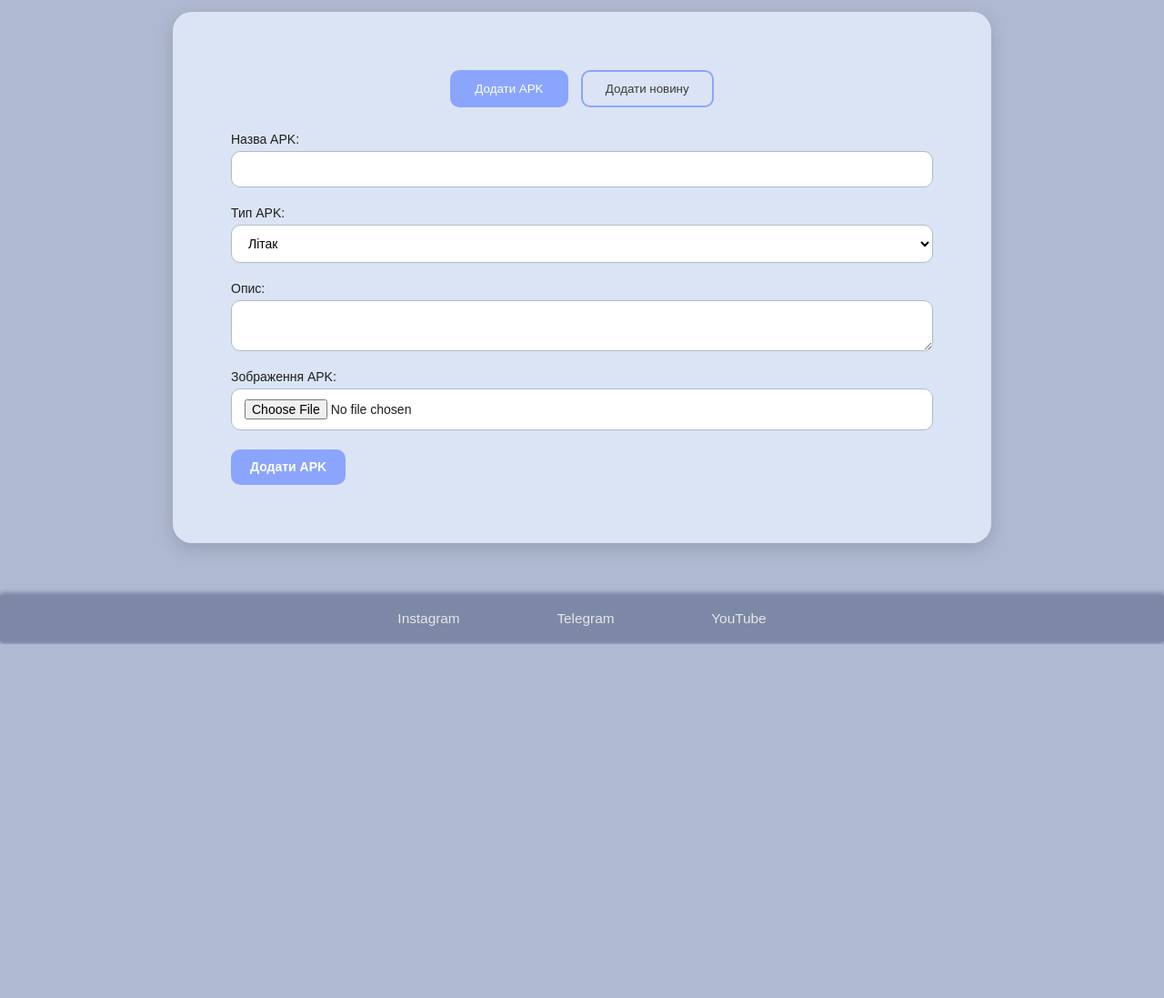
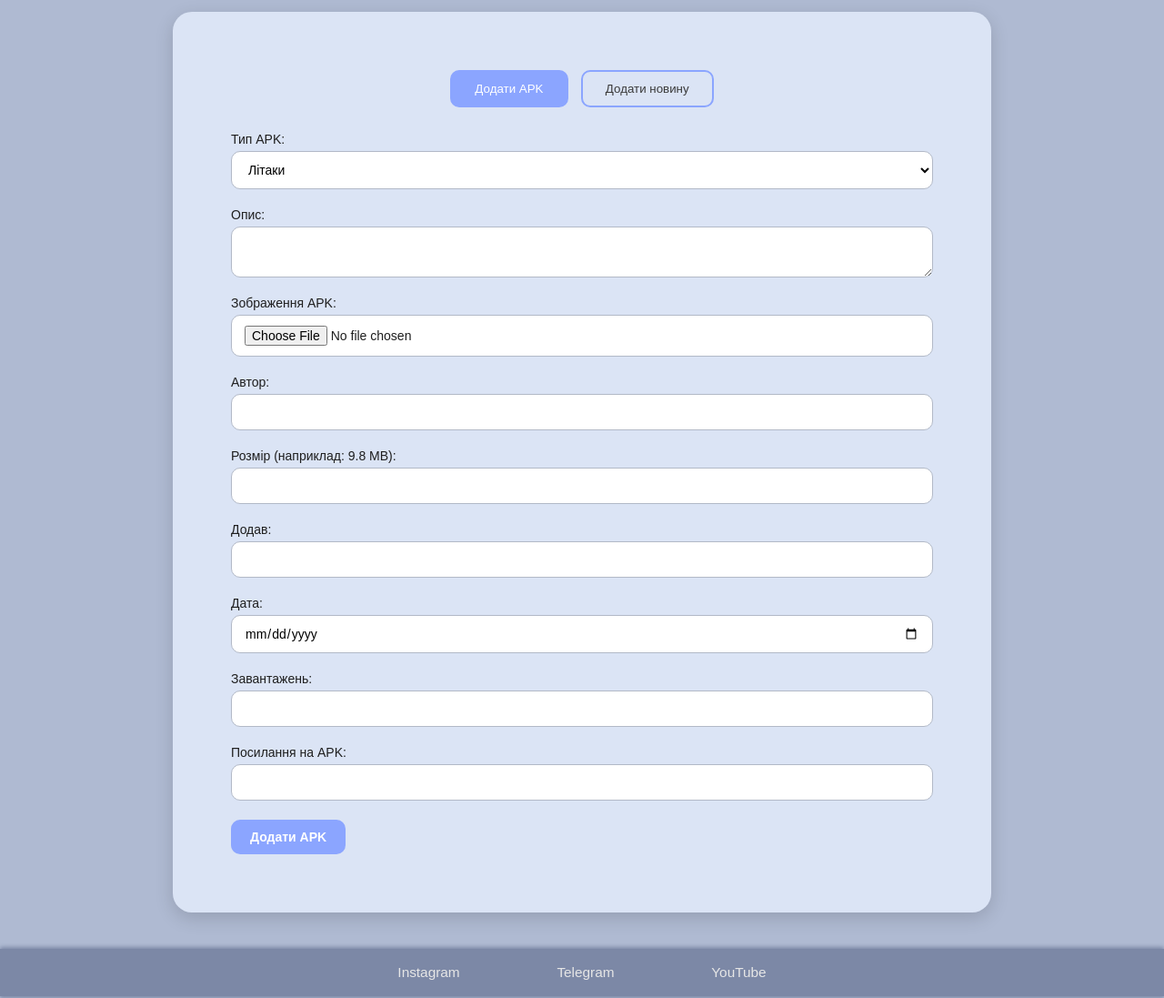
Before and after one commit to oleksandrTatkov1/AircraftSandbox, a PHP site: page /adminPanel.html in a window 1280 px wide. Shown: the part 95-1192 px from the top of the page at 91% size. Before the commit the page ends 803 px from the top, so only its background shows below. Run offline with PHP 8.4, Linux system fonts and the light colour scheme.

Commit message:
CreateCardFromAdmin

```diff
--- a/AircraftSandbox/AircraftSandbox/AircraftSandbox/PHP/clases/ApkInfo.php
+++ b/AircraftSandbox/AircraftSandbox/AircraftSandbox/PHP/clases/ApkInfo.php
@@ -13,7 +13,8 @@ class ApkInfo {
     public $downloads;
     public $imagePath;
     public $description;
-    public $category; // нове поле
+    public $category;
+    public $apkLink;
 
     public function __construct() {
         $this->id = 0;
@@ -25,6 +26,7 @@ class ApkInfo {
         $this->imagePath = '';
         $this->description = '';
         $this->category = '';
+        $this->apkLink = '';
     }
 
     public function loadFromDB($db, $id) {
@@ -51,6 +53,7 @@ class ApkInfo {
     $this->imagePath   = $apk['ImagePath'];
     $this->description = $apk['Description'];
     $this->category    = $apk['Category'];
+    $this->apkLink     = $apk['ApkLink'];
 
     return true;
 }
--- a/AircraftSandbox/AircraftSandbox/AircraftSandbox/adminPanel.html
+++ b/AircraftSandbox/AircraftSandbox/AircraftSandbox/adminPanel.html
@@ -57,24 +57,52 @@
         </div>
 
               <form class="admin-panel__form admin-panel__form--apk is-visible" enctype="multipart/form-data">
-          <label class="admin-panel__label">Назва APK:
-            <input class="admin-panel__input" type="text" name="apkTitle" required>
-          </label>
+
                 <label class="admin-panel__label">Тип APK:
-            <select class="admin-panel__input" name="apkType">
-              <option value="plane">Літак</option>
+          <select class="admin-panel__input" name="apkType" required>
+            <option value="plane">Літаки</option>
+            <option value="skinsPlane">Скіни на літаки</option>
             <option value="ground">Наземний транспорт</option>
-              <option value="weather">Погода</option>
-              <option value="avatar">Аватар</option>
+            <option value="skinsGround">Скіни на наземний транспорт</option>
+            <option value="weather">Погодні умови</option>
+            <option value="avatar">Аватари</option>
+            <option value="skinsAvatar">Скіни для аватара</option>
             <option value="infra">Інфраструктура</option>
           </select>
         </label>
+
         <label class="admin-panel__label">Опис:
           <textarea class="admin-panel__input" name="apkDesc" required></textarea>
         </label>
+
         <label class="admin-panel__label">Зображення APK:
           <input class="admin-panel__input" type="file" name="apkImage" accept="image/*" required>
         </label>
+
+        <label class="admin-panel__label">Автор:
+          <input class="admin-panel__input" type="text" name="apkAuthor" required>
+        </label>
+
+        <label class="admin-panel__label">Розмір (наприклад: 9.8 MB):
+          <input class="admin-panel__input" type="text" name="apkSize" required>
+        </label>
+
+        <label class="admin-panel__label">Додав:
+          <input class="admin-panel__input" type="text" name="apkAddedBy" required>
+        </label>
+
+        <label class="admin-panel__label">Дата:
+          <input class="admin-panel__input" type="date" name="apkDate" required>
+        </label>
+
+        <label class="admin-panel__label">Завантажень:
+          <input class="admin-panel__input" type="number" name="apkDownloads" min="0" required>
+        </label>
+
+        <label class="admin-panel__label">Посилання на APK:
+          <input class="admin-panel__input" type="url" name="apkLink" required>
+        </label>
+
         <button type="submit" class="admin-panel__submit">Додати APK</button>
       </form>
 
@@ -138,6 +166,21 @@
       .catch(() => alert('❌ Помилка при з’єднанні з сервером.'));
     });
   </script>
+  <script>
+    document.querySelector('.admin-panel__form--apk').addEventListener('submit', function (e) {
+      e.preventDefault();
 
+      const form = this;
+      const formData = new FormData(form);
+
+      fetch('PHP/scripts/addApk.php', {
+        method: 'POST',
+        body: formData
+      })
+      .then(res => res.text())
+      .then(response => alert(response))
+      .catch(() => alert('❌ Помилка при з’єднанні з сервером.'));
+    });
+  </script>
 </body>
 </html>
```
Also changed, not shown: AircraftSandbox/AircraftSandbox/AircraftSandbox/APKinfo.html (+13 -3 lines), AircraftSandbox/AircraftSandbox/AircraftSandbox/PHP/scripts/addApk.php (added, +71 -0 lines), AircraftSandbox/AircraftSandbox/AircraftSandbox/users.db (added). Lines whose indentation alone changed are shown as unchanged.
